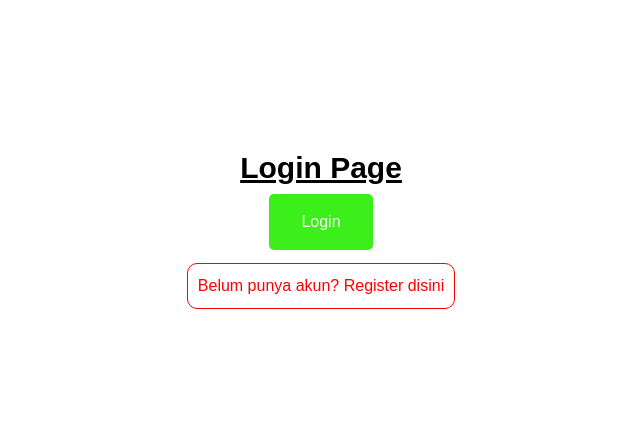
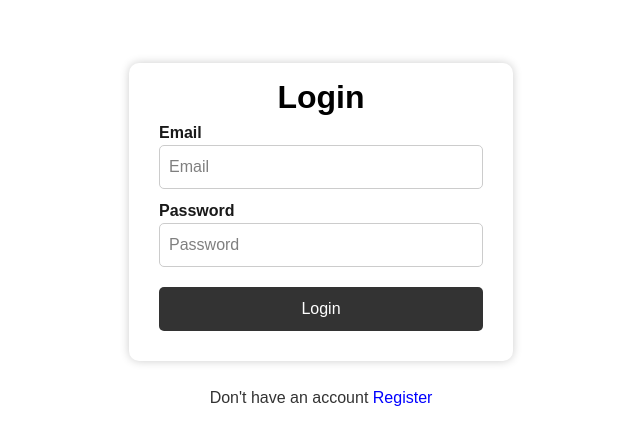
Before and after one commit to NicoIzumi30/learn-next, a Next.js app: page /auth/login in a window 1280 px wide. Shown: the part 171-616 px from the top of the page, without its empty margins (319-959 px from the left). Built offline with nearby package versions, Linux system fonts and the light colour scheme.

Commit message:
learn: Login multi role in nextjs

```diff
--- a/src/lib/firebase/service.ts
+++ b/src/lib/firebase/service.ts
@@ -23,6 +23,21 @@ export async function retrieveDataById(collectionName : string, id : string) {
     return data;
 }
 
+export async function signIn(userData:{email:string}){
+    const q = query(collection(firestore,"users"),where("email", "==",userData.email));
+    const snapshot = await getDocs(q);
+    const data = snapshot.docs.map((doc) =>({
+        id : doc.id,
+        ...doc.data(),
+    }));
+
+    if(data.length > 0){
+        return data[0];
+    }else{
+        return null
+    }
+}
+
 export async function signUp(userData : {email : string, fullname : string, password : string,role ?: string}, callback:Function){
     const q = query(collection(firestore,"users"),where("email", "==",userData.email));
     const snapshot = await getDocs(q);
--- a/src/middleware.ts
+++ b/src/middleware.ts
@@ -7,4 +7,4 @@ export function mainMiddleware(req: NextRequest) {
     return res;
 }
 
-export default withAuth(mainMiddleware,["/profile"])
+export default withAuth(mainMiddleware,["/profile","/admin"]);
--- a/src/middlewares/withAuth.ts
+++ b/src/middlewares/withAuth.ts
@@ -1,6 +1,6 @@
 import { getToken } from "next-auth/jwt";
 import { NextFetchEvent, NextMiddleware, NextRequest, NextResponse } from "next/server";
-
+const onlyAdmin = ["/admin"];
 export default function withAuth(middleware: NextMiddleware,requireAuth:string[] = []){
     return async(req: NextRequest, next:NextFetchEvent) =>{
         const pathname = req.nextUrl.pathname;
@@ -10,8 +10,12 @@ export default function withAuth(middleware: NextMiddleware,requireAuth:string[]
                 secret: process.env.NEXTAUTH_SECRET,
             });
             if(!token){
-                const url = new URL("/",req.url);
+                const url = new URL("/auth/login",req.url);
+                url.searchParams.set("callbackUrl",encodeURI(req.url));
                 return NextResponse.redirect(url);
+            }
+            if(token.role !== 'admin' && onlyAdmin.includes(pathname)){
+                return NextResponse.redirect(new URL("/",req.url));
             }
         }
         return middleware(req, next);
--- /dev/null
+++ b/src/pages/admin/index.tsx
@@ -0,0 +1,8 @@
+const AdminPage = () => {
+    return (
+        <div>
+            <h1>Admin Page</h1>
+        </div>
+    )
+}
+export default AdminPage
--- a/src/pages/api/auth/[...nextauth].ts
+++ b/src/pages/api/auth/[...nextauth].ts
@@ -1,3 +1,5 @@
+import { signIn } from "@/lib/firebase/service";
+import { compare } from "bcrypt";
 import NextAuth, { NextAuthOptions } from "next-auth";
 import Credentials from "next-auth/providers/credentials";
 
@@ -16,14 +18,18 @@ const authOptions: NextAuthOptions = {
                 password: {label: "Password", type: "password"}
             },
             async authorize(credentials) {
-                const {email,fullname,password} = credentials as {
+                const {email,password} = credentials as {
                     email: string,
-                    fullname: string,
                     password: string
                 };
-                const user : any = {id:1,email: email,fullname: fullname,password: password}
+                const user : any = await signIn({email});
                 if(user){
-                    return user;
+                    const passwordConfirm = await compare(password,user.password);
+                    if(passwordConfirm){
+                        return user;
+                    }else{
+                        return null;
+                    }
                 }else{
                     return null;
                 }
@@ -35,6 +41,7 @@ const authOptions: NextAuthOptions = {
             if(account?.provider == "credentials"){
                 token.email = user.email;
                 token.fullname = user.fullname;
+                token.role = user.role;
             }
             return token;
         },
@@ -45,9 +52,14 @@ const authOptions: NextAuthOptions = {
             if(token.fullname){
                 session.user.fullname = token.fullname;
             }
-            console.log(session.user);
+            if(token.role){
+                session.user.role = token.role;
+            }
             return session;
         }
+    },
+    pages:{
+        signIn: "/auth/login",
     }
 }
 
--- a/src/views/Auth/Login/Login.module.scss
+++ b/src/views/Auth/Login/Login.module.scss
@@ -1,21 +1,62 @@
-@import '@/styles/colors.scss';
-.login {
+.login{
+    width: 100vw;
+    height: 100vh;
+    align-items: center;
+    justify-content: center;
     display: flex;
     flex-direction: column;
-    justify-content: center;
-    align-items: center;
-    height: 100vh;
+
+    &__form{
+        width: 30%;
+        padding: 10px 30px 30px 30px;
+        margin: 15px 0;
+        box-shadow: 0 0 10px rgba(0, 0, 0, 0.2);
+        border-radius: 10px;
+        &__title{
+            text-align: center;
+            font-size: 32px;
+            font-weight: bold;
+        }
+        &__error{
+            text-align: center;
+            color: red;
+            margin-top: 6px;
+            font-size: 16px;
+        }
+        &__item{
+            margin-bottom: 10px;
+            flex-direction: column;
+            display: flex;
+
+            &__label{
+                font-size: 16px;
+                font-weight: 600;
+                color: rgb(25, 25, 25);
+            }
+            &__input{
+                padding: 9px;
+                border-radius: 5px;
+                border: 1px solid #ccc;
+            }
+        }
+        &__btn{
+            width: 100%;
+            margin-top: 10px;
+            padding: 10px 20px;
+            background-color: #333;
+            color: #fff;
+            border: none;
+            border-radius: 5px;
+            cursor: pointer;
+        }
+    }
+    &__link{
+        margin-top: 10px;
+        font-size: 16px;
+        color: #333;
+        a {
+            color: blue;
+        }
+    }
 
 }
-.login button {
-    margin : 0.5rem 0;
-    padding: 1rem 2rem;
-    border-radius: 5px;
-    background-color: map-get($scehma, primary);
-    color:#fff;
-    border: none;
-    cursor: pointer;
-}
-
-// button {
-// }
--- a/src/views/Auth/Login/index.tsx
+++ b/src/views/Auth/Login/index.tsx
@@ -1,17 +1,82 @@
-import Link from "next/link"
-import { useRouter } from "next/router"
-import style from "./Login.module.scss"
-const LoginViews = () => {
-    const {push} = useRouter()
-    const handlerLogin = () => {
-        push('/product')
+import Link from "next/link";
+import styles from "./Login.module.scss";
+import { useState } from "react";
+import { useRouter } from "next/router";
+import { signIn } from "next-auth/react";
+
+const LoginView = () => {
+    const [isLoading, setIsLoading] = useState(false);
+    const [error, setError] = useState("");
+    const { push,query } = useRouter();
+    const callbackUrl : any = query.callbackUrl || '/';
+    const handlerLogin = async (event: any) => {
+        event.preventDefault();
+        setIsLoading(true);
+        try {
+            const res = await signIn('credentials', {
+                redirect: false,
+                email: event.target.email.value,
+                password: event.target.password.value,
+                callbackUrl: callbackUrl,
+            })
+            if(!res?.error){
+                setIsLoading(false);
+                push(callbackUrl);
+            }else{
+                setIsLoading(false);
+                setError("Email or password incorrect");
+            }
+        } catch (error) {
+            setError("Email or password incorrect");
+        }
+
     }
     return (
-        <div className={style.login}>
-            <h1 className="text-3xl font-bold underline">Login Page</h1>
-            <button onClick={()=>handlerLogin()}>Login</button>
-            <p style={{color:"red",border:"1px solid red",borderRadius:"10px",padding:"10px",marginTop:"5px"}}>Belum punya akun? Register <Link href={'/auth/register'}>disini</Link></p>
+        <div className={styles.login}>
+            <div className={styles.login__form}>
+                <form onSubmit={handlerLogin}>
+                    <h1 className={styles.login__form__title}>Login</h1>
+                    {error && <p className={styles.login__form__error}>{error}</p>}
+                    <div className={styles.login__form__item}>
+                        <label
+                            htmlFor="email"
+                            className={styles.login__form__item__label}
+                        >
+                            Email
+                        </label>
+                        <input
+                            type="email"
+                            className={styles.login__form__item__input}
+                            id="email"
+                            name="email"
+                            placeholder="Email"
+                        />
+                    </div>
+                    <div className={styles.login__form__item}>
+                        <label
+                            htmlFor="password"
+                            className={styles.login__form__item__label}
+                        >
+                            Password
+                        </label>
+                        <input
+                            type="password"
+                            name="password"
+                            className={styles.login__form__item__input}
+                            id="password"
+                            placeholder="Password"
+                        />
+                    </div>
+                    <button type="submit" className={styles.login__form__btn} disabled={isLoading}>
+                        {isLoading ? "Loading..." : "Login"}
+                    </button>
+                </form>
+            </div>
+            <p className={styles.login__link}>
+                Don't have an account <Link href="/auth/register">Register</Link>
+            </p>
         </div>
-    )
-}
-export default LoginViews
+    );
+};
+
+export default LoginView;
```
